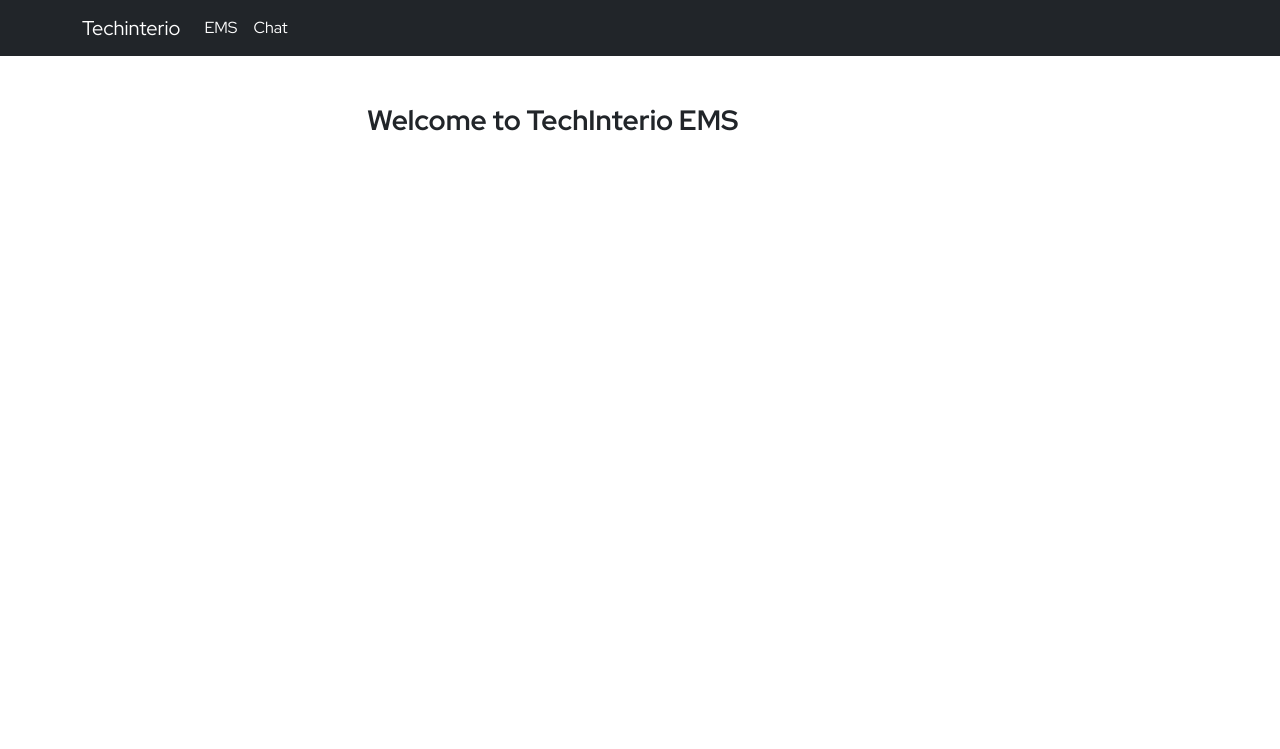
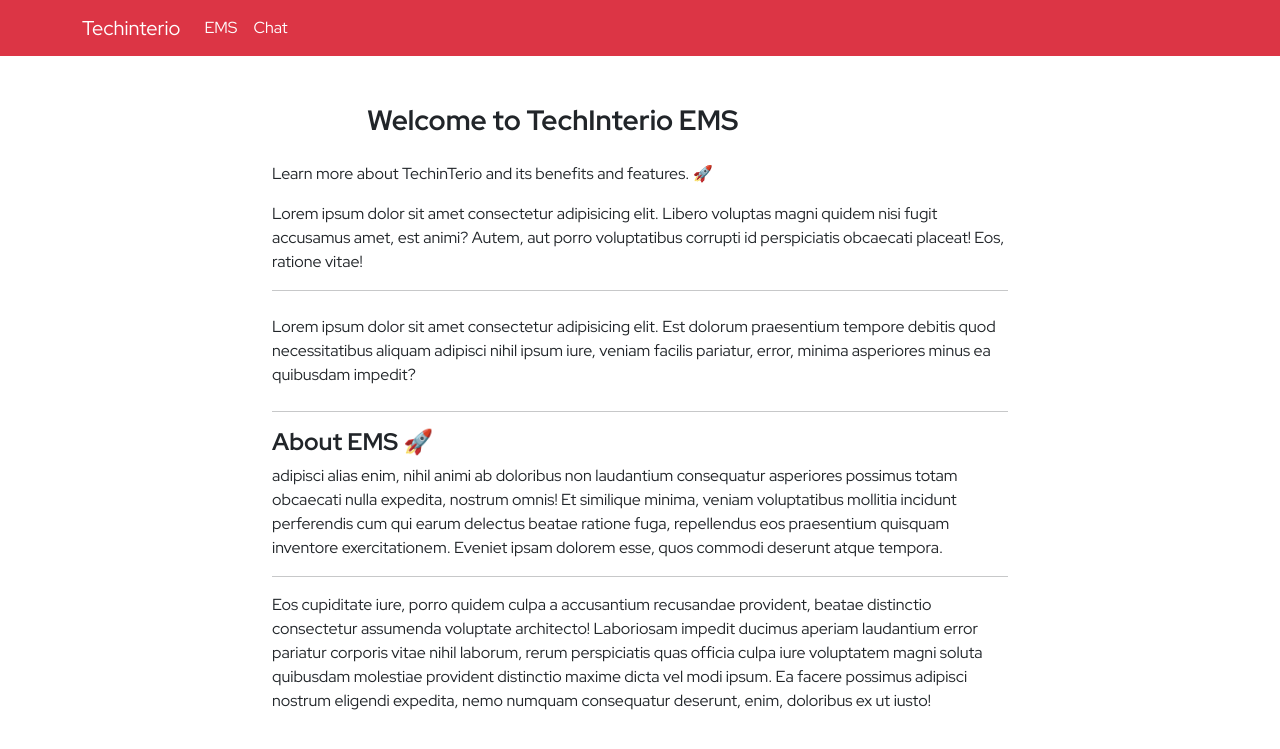
Before and after one commit to sunilyadav97/hrms, a Django app: page / in a window 1280 px wide. Shown: the top 749 px of the page. Run offline with Django 4.2, Linux system fonts and the light colour scheme; a user stored in the database is signed in.

Commit message:
improved home page

```diff
--- a/ems/models.py
+++ b/ems/models.py
@@ -60,6 +60,7 @@ class Attendance(models.Model):
     outtime=models.TimeField(blank=True,null=True)
     present=models.BooleanField(default=False)
     date=models.DateField()
+
     def __str__(self):
         return self.employee.name
 
--- a/ems/templates/ems/base.html
+++ b/ems/templates/ems/base.html
@@ -54,6 +54,8 @@
                     <li class="nav-item">
                         <a class="nav-link active" href="{% url 'ems:ems' %}">Home</a>
                     </li>
+                    {% else %}
+                    <li class="nav-item"><a class="nav-link active" href="{% url 'ems:ems' %}">Dashboard</a></li>
                         {% endif %}
                         <li class="nav-item">
                             <a href="#" class="nav-link active">Chat</a>
--- a/ems/templates/ems/ems_home.html
+++ b/ems/templates/ems/ems_home.html
@@ -31,6 +31,10 @@
                     <div class="card-footer small text-muted">Updated yesterday at 11:59 PM</div>
                 </div>
             </div>
+            <div class="col-8">
+                <hr>
+                <p>Lorem ipsum dolor, sit amet consectetur adipisicing elit. Minima dolor ipsa quibusdam? Molestias ad perspiciatis officia a accusamus quisquam rem magnam earum! Neque harum labore consequatur suscipit numquam aspernatur hic.</p>
+            </div>
         </div>
     </div>
 </section>
--- a/home/templates/home/dependancy.html
+++ b/home/templates/home/dependancy.html
@@ -28,7 +28,7 @@
 </head>
 
 <body>
-    <nav class="navbar navbar-expand-lg navbar-dark bg-dark">
+    <nav class="navbar navbar-expand-lg navbar-dark bg-danger">
         <div class="container">
           <a class="navbar-brand" href="/">Techinterio</a>
           <button class="navbar-toggler" type="button" data-bs-toggle="collapse" data-bs-target="#navbarTogglerDemo02" aria-controls="navbarTogglerDemo02" aria-expanded="false" aria-label="Toggle navigation">
--- a/home/templates/home/home.html
+++ b/home/templates/home/home.html
@@ -10,7 +10,8 @@
 
 
             <div class="col-12 col-sm-6 mb-3">
-                <p>If you are a New Employee then Register Here with username and password. After completion of your Registration admin will Add you as Employee.</p>
+                <p>If you are a New Employee then Register Here with username and password. After completion of your
+                    Registration admin will Add you as Employee.</p>
             </div>
             <div class="w-100"></div>
             <div class="col-12 col-sm-6">
@@ -18,12 +19,12 @@
                 <form class="border border-primary border-2 p-4 rounded my-4" action="" method="post">
                     {% csrf_token %}
                     <div class="mb-3">
-                      <label for="username" class="form-label">Username</label>
-                      <input type="text" class="form-control" id="username" name="username" required>
+                        <label for="username" class="form-label">Username</label>
+                        <input type="text" class="form-control" id="username" name="username" required>
                     </div>
                     <div class="mb-3">
-                      <label for="pass" class="form-label">Password</label>
-                      <input type="password" class="form-control" id="pass" name="password" required>
+                        <label for="pass" class="form-label">Password</label>
+                        <input type="password" class="form-control" id="pass" name="password" required>
                     </div>
                     <div class="d-grid">
                         <button type="submit" class="btn btn-warning">Register</button>
@@ -34,11 +35,35 @@
                             <a href="{% url 'home:login' %}" class="">Login</a>
                         </span>
                     </div>
-                  </form>
+                </form>
             </div>
             {% else %}
             <div class="col-12 col-sm-6">
                 <h3>Welcome to TechInterio EMS</h3>
+            </div>
+            <div class="col-8 py-3">
+                <p>Learn more about TechinTerio and its benefits and features. 🚀</p>
+
+                <p>Lorem ipsum dolor sit amet consectetur adipisicing elit. Libero voluptas magni quidem nisi fugit
+                    accusamus amet, est animi? Autem, aut porro voluptatibus corrupti id perspiciatis obcaecati placeat!
+                    Eos, ratione vitae!</p>
+
+                <hr>
+                <p class="py-2">Lorem ipsum dolor sit amet consectetur adipisicing elit. Est dolorum praesentium tempore
+                    debitis quod necessitatibus aliquam adipisci nihil ipsum iure, veniam facilis pariatur, error,
+                    minima asperiores minus ea quibusdam impedit?</p>
+                <hr>
+                <h4 class="fw-semibold">About EMS 🚀</h4>
+                <p> adipisci alias enim, nihil animi ab doloribus non laudantium consequatur asperiores possimus totam
+                    obcaecati nulla expedita, nostrum omnis! Et similique minima, veniam voluptatibus mollitia incidunt
+                    perferendis cum qui earum delectus beatae ratione fuga, repellendus eos praesentium quisquam
+                    inventore exercitationem. Eveniet ipsam dolorem esse, quos commodi deserunt atque tempora. <br>
+                    <hr> Eos cupiditate iure, porro quidem culpa a accusantium recusandae provident, beatae distinctio
+                    consectetur assumenda voluptate architecto! Laboriosam impedit ducimus aperiam laudantium error
+                    pariatur corporis vitae nihil laborum, rerum perspiciatis quas officia culpa iure voluptatem magni
+                    soluta quibusdam molestiae provident distinctio maxime dicta vel modi ipsum. Ea facere possimus
+                    adipisci nostrum eligendi expedita, nemo numquam consequatur deserunt, enim, doloribus ex ut iusto!
+                </p>
             </div>
             {% endif %}
         </div>
```
Also changed, not shown: techinterio/settings.py (+5 -5 lines).
